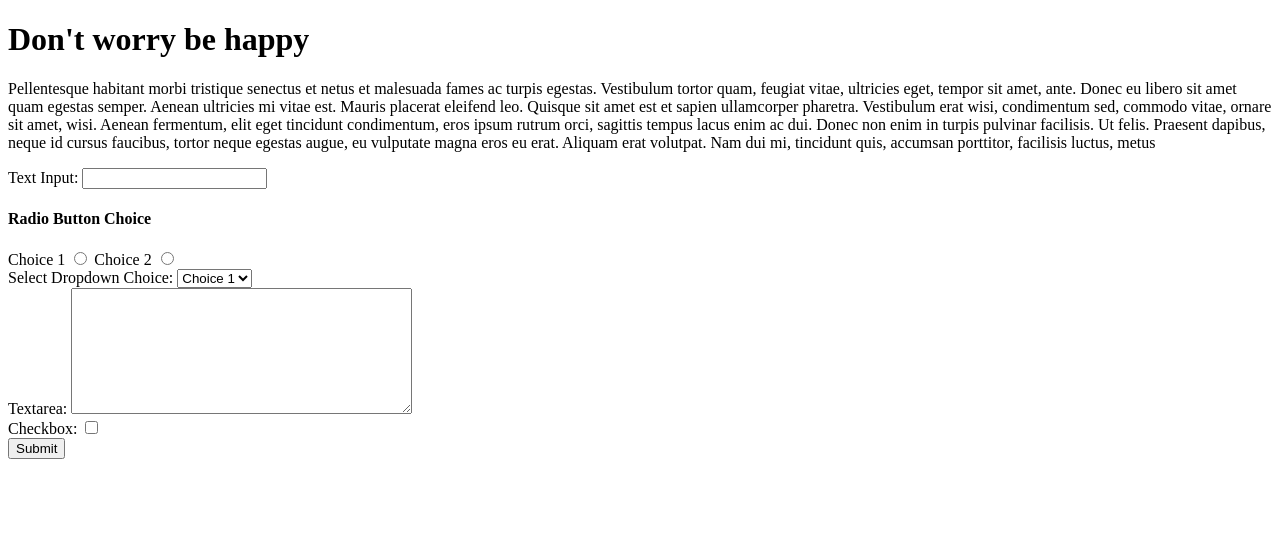
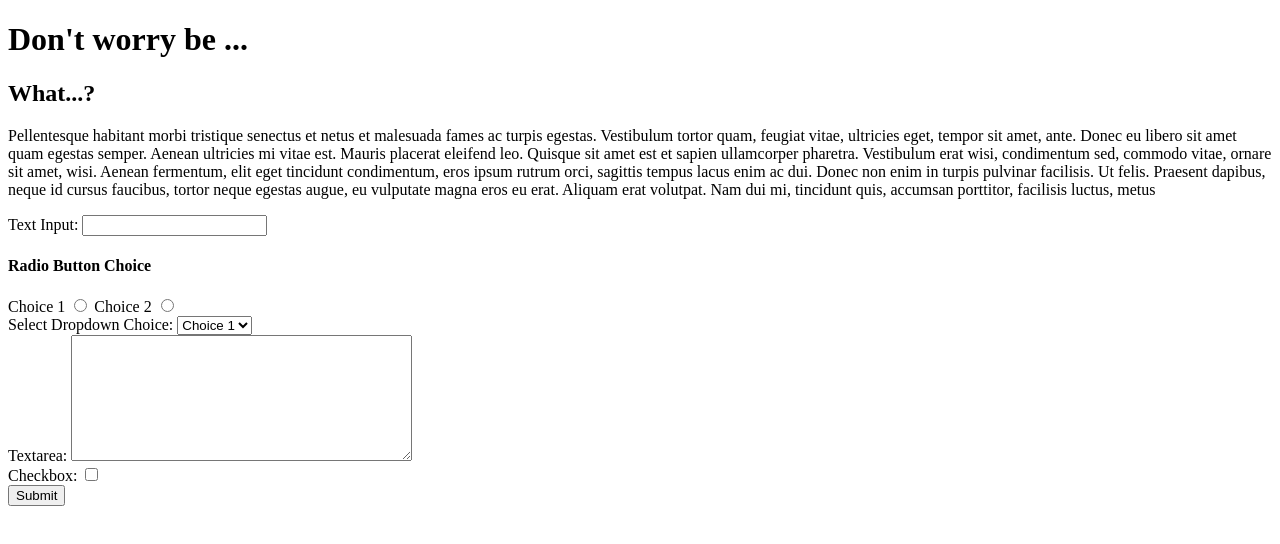
Before and after one commit to kasiak501/nauka-gita, a plain HTML site: page index.html in a window 1280 px wide. Drawn offline with Linux system fonts and the light colour scheme.

Commit message:
Change h1 and h2 content

```diff
--- a/index.html
+++ b/index.html
@@ -7,7 +7,9 @@
 </head>
 
 <body>
-    <h1> Don't worry be happy</h1>
+    <h1> Don't worry be ...</h1>
+    <h2> What...?
+    </h2>
  <p>Pellentesque habitant morbi tristique senectus et netus et malesuada fames ac turpis egestas. Vestibulum tortor quam, feugiat vitae, ultricies eget, tempor sit amet, ante. Donec eu libero sit amet quam egestas semper. Aenean ultricies mi vitae est. Mauris placerat eleifend leo. Quisque sit amet est et sapien ullamcorper pharetra. Vestibulum erat wisi, condimentum sed, commodo vitae, ornare sit amet, wisi. Aenean fermentum, elit eget tincidunt condimentum, eros ipsum rutrum orci, sagittis tempus lacus enim ac dui. Donec non enim in turpis pulvinar facilisis. Ut felis. Praesent dapibus, neque id cursus faucibus, tortor neque egestas augue, eu vulputate magna eros eu erat. Aliquam erat volutpat. Nam dui mi,
      tincidunt quis, accumsan porttitor, facilisis luctus, metus</p>
     <form action="#" method="post">
```
